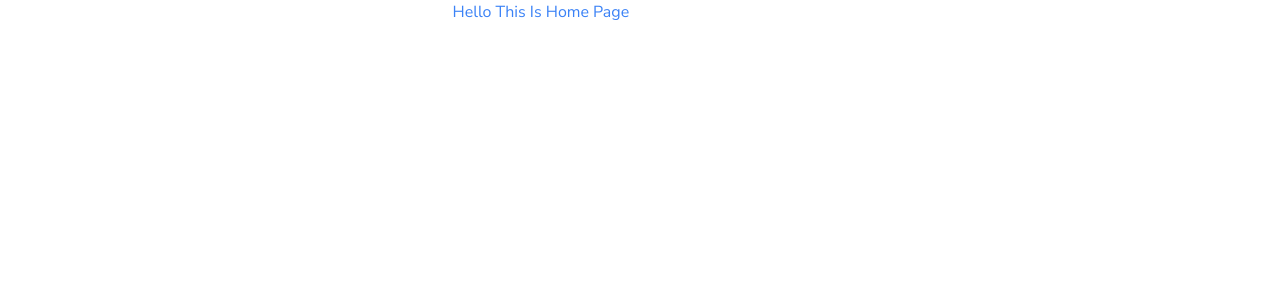
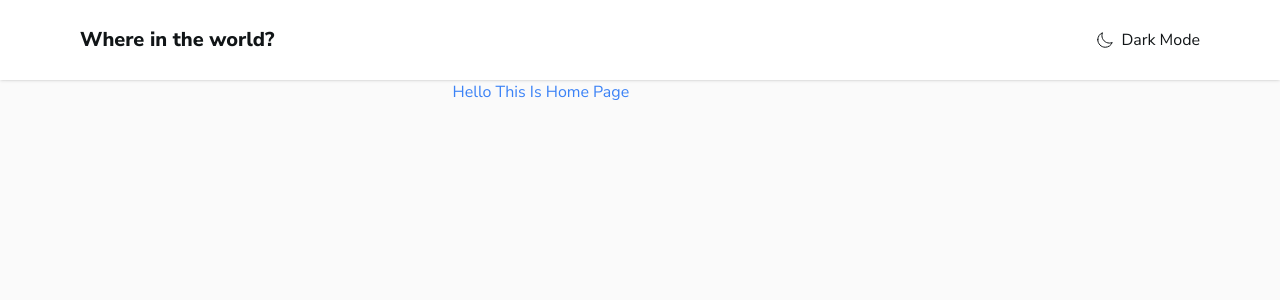
Before and after one commit to nimayaghouti/rest-counties-vue, a Vue app: page / in a window 1280 px wide. Shown: the top 300 px of the page. Built offline with nearby package versions, Linux system fonts and the light colour scheme.

Commit message:
feat: header ui designed and dark mode toggle button implemented using custom useTheme composable

```diff
--- a/index.html
+++ b/index.html
@@ -1,9 +1,9 @@
-<!DOCTYPE html>
+<!doctype html>
 <html lang="en">
   <head>
-    <meta charset="UTF-8">
-    <link rel="icon" href="/favicon.ico">
-    <meta name="viewport" content="width=device-width, initial-scale=1.0">
+    <meta charset="UTF-8" />
+    <link rel="icon" href="/favicon.ico" />
+    <meta name="viewport" content="width=device-width, initial-scale=1.0" />
     <title>Vite App</title>
   </head>
   <body>
--- /dev/null
+++ b/src/components/common/TheHeader.vue
@@ -0,0 +1,30 @@
+<script setup>
+import useTheme from '@/composable/useTheme'
+import MoonOutlinedIcon from '@/assets/svg/MoonOutlinedIcon.vue'
+import MoonFilledIcon from '@/assets/svg/MoonFilledIcon.vue'
+
+const { isDarkTheme, toggleDarkMode } = useTheme()
+</script>
+<template>
+  <header
+    class="h-20 shadow fixed top-0 left-0 right-0 px-4 sm:px-20 bg-white text-dark-blue-text dark:bg-dark-blue dark:text-white"
+  >
+    <div
+      class="h-full w-full max-w-[1440px] mx-auto flex justify-between items-center"
+    >
+      <span>
+        <h1 class="font-extrabold text-xl">Where in the world?</h1>
+      </span>
+      <span
+        class="inline-flex items-center gap-[0.4rem] cursor-pointer"
+        @click="toggleDarkMode"
+      >
+        <MoonFilledIcon v-if="isDarkTheme" class="w-5 h-5" />
+        <MoonOutlinedIcon v-else class="w-5 h-5" />
+        <p>Dark Mode</p>
+      </span>
+    </div>
+  </header>
+</template>
+
+<style></style>
--- /dev/null
+++ b/src/composable/useTheme.js
@@ -0,0 +1,18 @@
+import { ref, watchEffect } from 'vue'
+
+const useTheme = () => {
+  const isDarkTheme = ref(localStorage.getItem('theme') === 'dark')
+
+  watchEffect(() => {
+    localStorage.setItem('theme', isDarkTheme.value ? 'dark' : 'light')
+    document.documentElement.classList.toggle('dark', isDarkTheme.value)
+  })
+
+  const toggleDarkMode = () => {
+    isDarkTheme.value = !isDarkTheme.value
+  }
+
+  return { isDarkTheme, toggleDarkMode }
+}
+
+export default useTheme
--- a/src/layouts/BaseLayout.vue
+++ b/src/layouts/BaseLayout.vue
@@ -1,7 +1,12 @@
-<script setup></script>
+<script setup>
+import TheHeader from '@/components/common/TheHeader.vue'
+</script>
 
 <template>
-  <main class="container min-h-screen">
-    <slot name="content"></slot>
+  <TheHeader />
+  <main class="h-full min-h-screen pt-20 bg-light-gray-bg dark:bg-dark-blue-bg">
+    <div class="container">
+      <slot name="content"></slot>
+    </div>
   </main>
 </template>
--- a/tailwind.config.js
+++ b/tailwind.config.js
@@ -15,12 +15,12 @@ export default {
         sans: ['Nunito Sans', 'sans-serif'],
       },
       colors: {
-        'dark-blue': '#1A2631', // Dark Blue (Dark Mode Elements)
-        'dark-blue-bg': '#161E24', // Very Dark Blue (Dark Mode Background)
-        'dark-blue-text': '#1A1A1A', // Very Dark Blue (Light Mode Text)
-        'dark-gray-input': '#7F7F7F', // Dark Gray (Light Mode Input)
-        'light-gray-bg': '#F7F7F7', // Very Light Gray (Light Mode Background)
-        white: '#FFFFFF', // White (Dark Mode Text & Light Mode Elements)
+        'dark-blue': '#2b3743', // Dark Blue (Dark Mode Elements)
+        'dark-blue-bg': '#202d36', // Very Dark Blue (Dark Mode Background)
+        'dark-blue-text': '#111517', // Very Dark Blue (Light Mode Text)
+        'dark-gray-input': '#858585', // Dark Gray (Light Mode Input)
+        'light-gray-bg': '#fafafa', // Very Light Gray (Light Mode Background)
+        white: '#ffffff', // White (Dark Mode Text & Light Mode Elements)
       },
     },
   },
```
